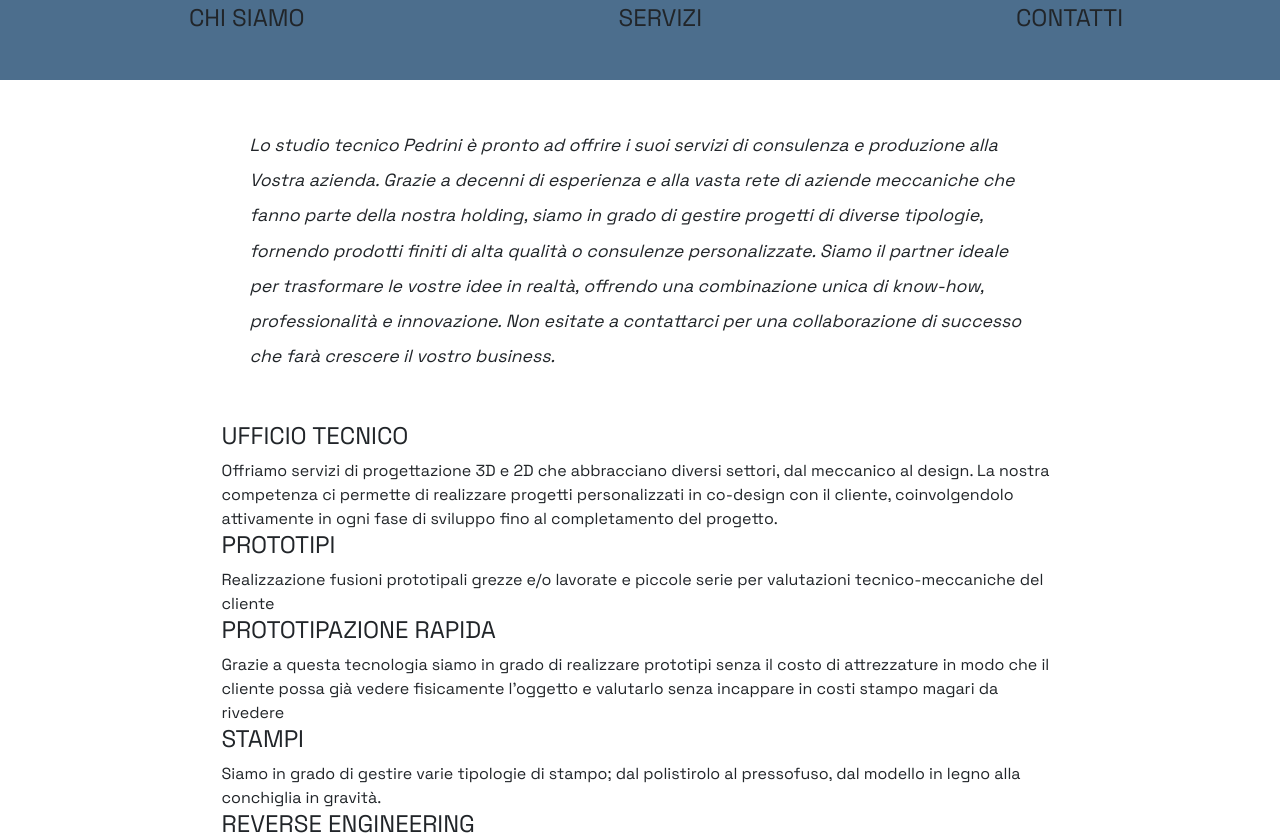
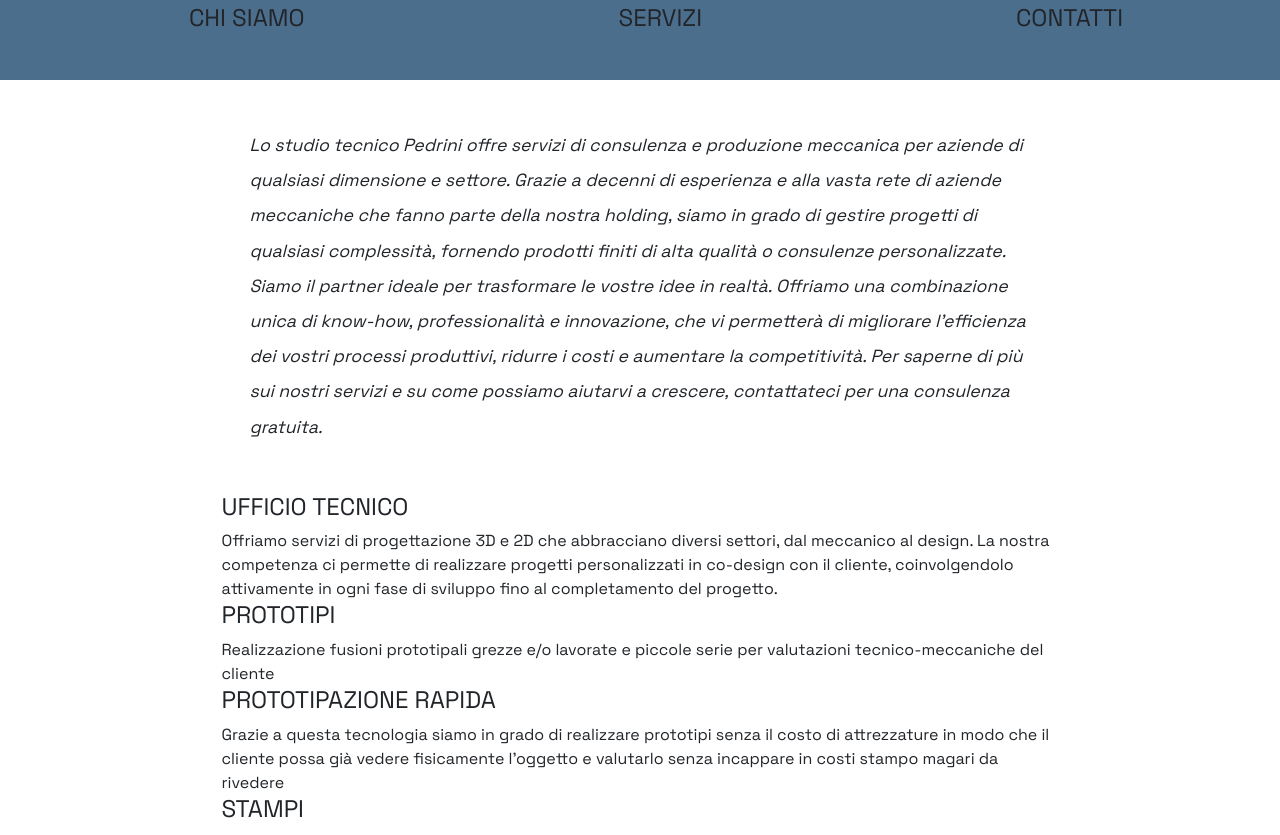
Before and after one commit to gluke0/studio-tecnico-pm, a Vue app: page / in a window 1280 px wide. Shown: the top 835 px of the page. Built offline with nearby package versions, Linux system fonts and the light colour scheme.

Commit message:
better text

```diff
--- a/src/components/header.vue
+++ b/src/components/header.vue
@@ -23,7 +23,9 @@
         </ul>
       </div>
       <div class="logodiv d-flex justify-content-center container">
+
         <!-- <img src="../../public/img/header/logonobg.svg" alt="Studio Tecnico Pedrini Logo"> -->
+
       </div>
     </div>
   </div>
--- a/src/components/views/whoarewe.vue
+++ b/src/components/views/whoarewe.vue
@@ -17,7 +17,11 @@
     <div class="container d-flex justify-content-center">
         <div class="slogan my-5">
 
-            Lo studio tecnico Pedrini è pronto ad offrire i suoi servizi di consulenza e produzione alla Vostra azienda. Grazie a decenni di esperienza e alla vasta rete di aziende meccaniche che fanno parte della nostra holding, siamo in grado di gestire progetti di diverse tipologie, fornendo prodotti finiti di alta qualità o consulenze personalizzate. Siamo il partner ideale per trasformare le vostre idee in realtà, offrendo una combinazione unica di know-how, professionalità e innovazione. Non esitate a contattarci per una collaborazione di successo che farà crescere il vostro business.
+          Lo studio tecnico Pedrini offre servizi di consulenza e produzione meccanica per aziende di qualsiasi dimensione e settore. Grazie a decenni di esperienza e alla vasta rete di aziende meccaniche che fanno parte della nostra holding, siamo in grado di gestire progetti di qualsiasi complessità, fornendo prodotti finiti di alta qualità o consulenze personalizzate.
+
+          Siamo il partner ideale per trasformare le vostre idee in realtà. Offriamo una combinazione unica di know-how, professionalità e innovazione, che vi permetterà di migliorare l'efficienza dei vostri processi produttivi, ridurre i costi e aumentare la competitività.
+
+          Per saperne di più sui nostri servizi e su come possiamo aiutarvi a crescere, contattateci per una consulenza gratuita.
 
         </div>
     </div>
```
